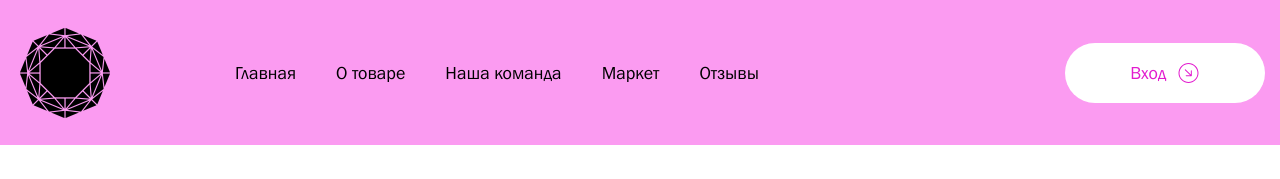
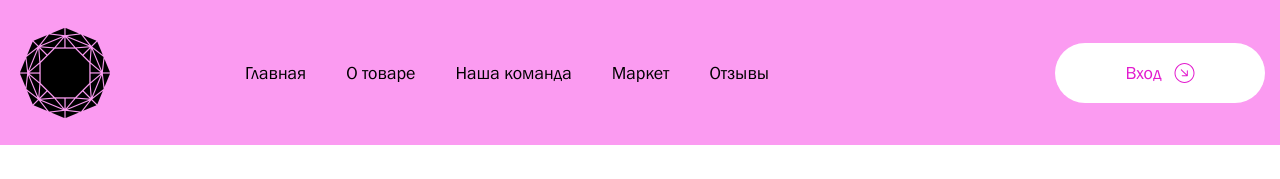
Before and after one commit to alexander-ponkratov/sky, a website: page src/index.html in a window 1280 px wide. Shown: the top 179 px of the page. Drawn offline with nearby package versions, Linux system fonts and the light colour scheme; files that its build step writes are made by us from their sources; grey boxes are pictures that could not be loaded; files whose address does not match are found by name.

Commit message:
header flex

```diff
--- a/src/scss/header_button.scss
+++ b/src/scss/header_button.scss
@@ -1,6 +1,7 @@
 .header_buttonW {
     display: flex;
-    flex: 0 1 210px;
+    flex: 1 1 50px;
+    max-width: 210px;
     justify-content: center;
 }
 .header_button {
--- a/src/scss/header_menu.scss
+++ b/src/scss/header_menu.scss
@@ -1,5 +1,6 @@
 .header__menuW {
-    flex: 0 1 880px;
+    flex: 1 1 350px;
+    max-width: 880px;
 }
 .header__menu {
     display: flex;
--- a/src/scss/header_sec.scss
+++ b/src/scss/header_sec.scss
@@ -10,7 +10,8 @@
 }
 
 .header__logoW {
-    flex: 0 1 220px;
+    flex: 1 1 0px;
+    max-width: 220px;
 }
 .header__logo {
     padding: 22px 0;
```
